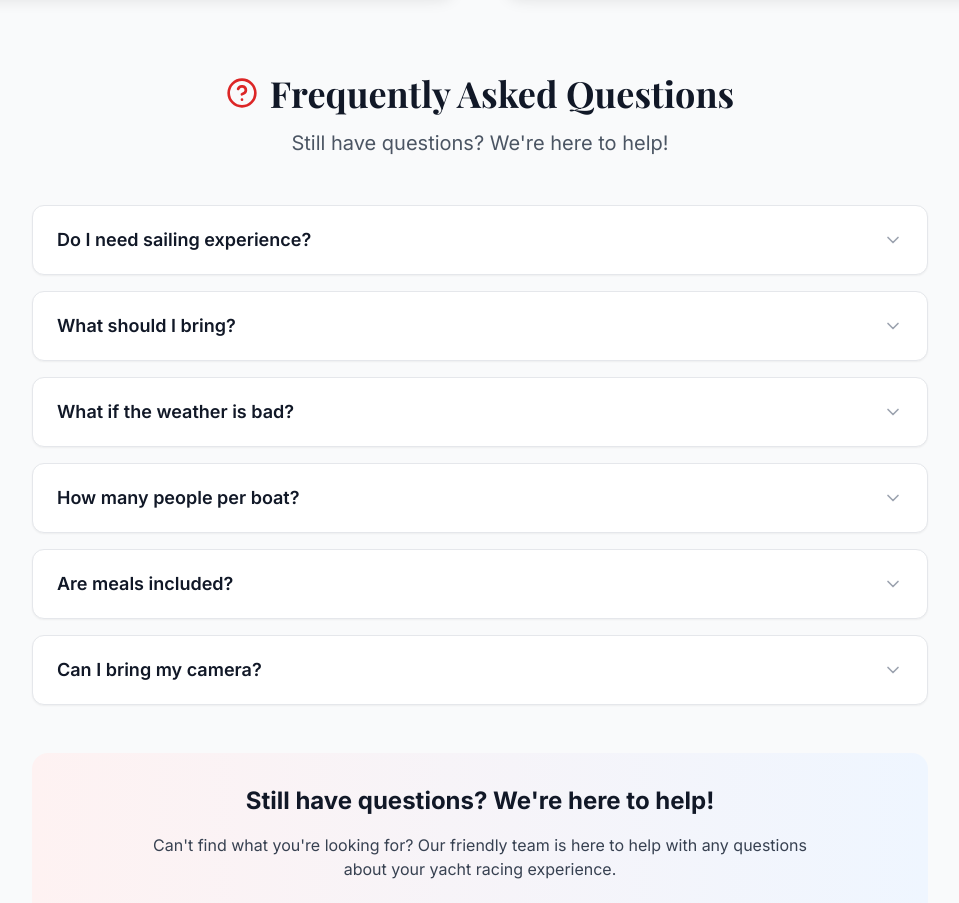
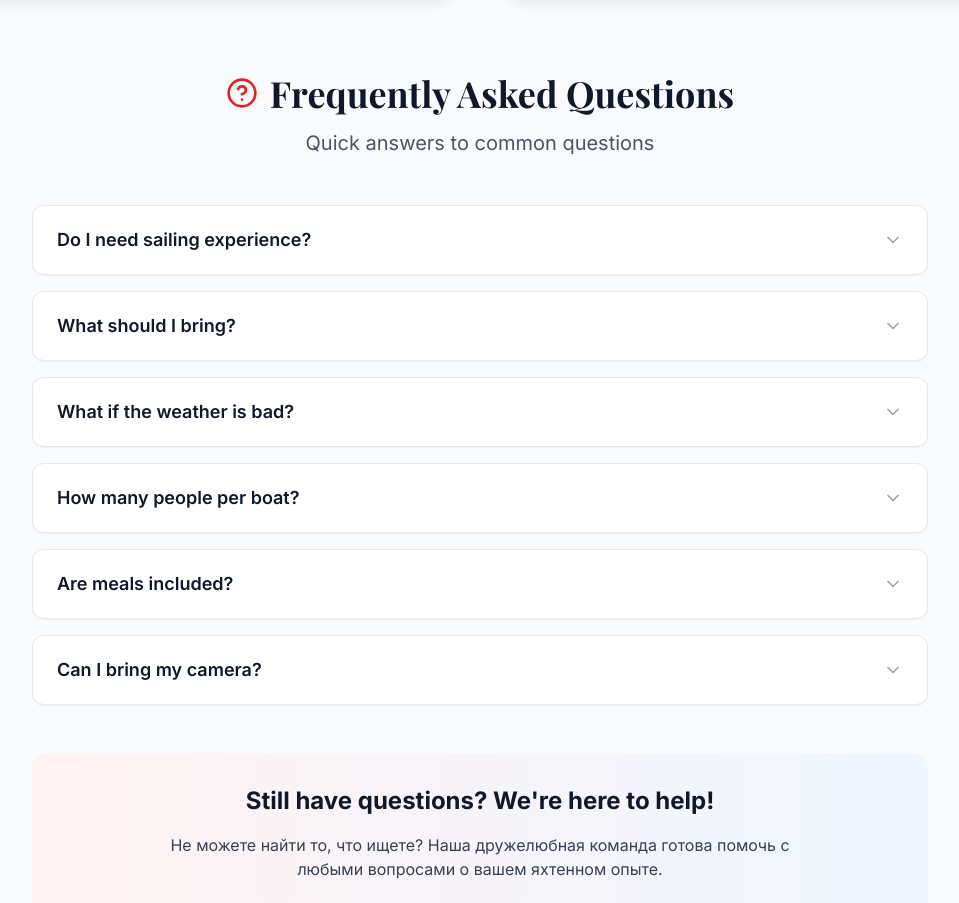
Before and after one commit to M48pro/m44, a React (Vite) app: page /contact in a window 1280 px wide. Shown: the part 1560-2463 px from the top of the page, without its empty margins (160-1119 px from the left). Built offline with nearby package versions, Linux system fonts and the light colour scheme; no server answers.

Commit message:
Fix translation error in Contact page FAQ section

```diff
--- a/src/pages/ContactPage.tsx
+++ b/src/pages/ContactPage.tsx
@@ -326,7 +326,7 @@ const ContactPage: React.FC = () => {
               </h2>
             </div>
             <p className="text-xl text-gray-600 max-w-2xl mx-auto">
-              {t('experience.faq.stillQuestions')}
+              {t('contact.faqSubtitle')}
             </p>
           </div>
 
@@ -377,7 +377,7 @@ const ContactPage: React.FC = () => {
                 {t('experience.faq.stillQuestions')}
               </h3>
               <p className="text-gray-700 mb-6 max-w-2xl mx-auto">
-                Can't find what you're looking for? Our friendly team is here to help with any questions about your yacht racing experience.
+                Не можете найти то, что ищете? Наша дружелюбная команда готова помочь с любыми вопросами о вашем яхтенном опыте.
               </p>
               <div className="flex flex-col sm:flex-row gap-4 justify-center">
                 <a
@@ -385,14 +385,14 @@ const ContactPage: React.FC = () => {
                   className="bg-primary-600 text-white px-8 py-3 rounded-lg font-semibold hover:bg-primary-700 transition-colors duration-300 inline-flex items-center justify-center space-x-2"
                 >
                   <Phone className="h-5 w-5" />
-                  <span>Call Us Now</span>
+                  <span>Позвоните нам</span>
                 </a>
                 <a
                   href="mailto:info@gardaracing.com"
                   className="bg-white text-primary-600 border-2 border-primary-600 px-8 py-3 rounded-lg font-semibold hover:bg-primary-600 hover:text-white transition-colors duration-300 inline-flex items-center justify-center space-x-2"
                 >
                   <Mail className="h-5 w-5" />
-                  <span>Send Email</span>
+                  <span>Напишите нам</span>
                 </a>
               </div>
             </div>
```
